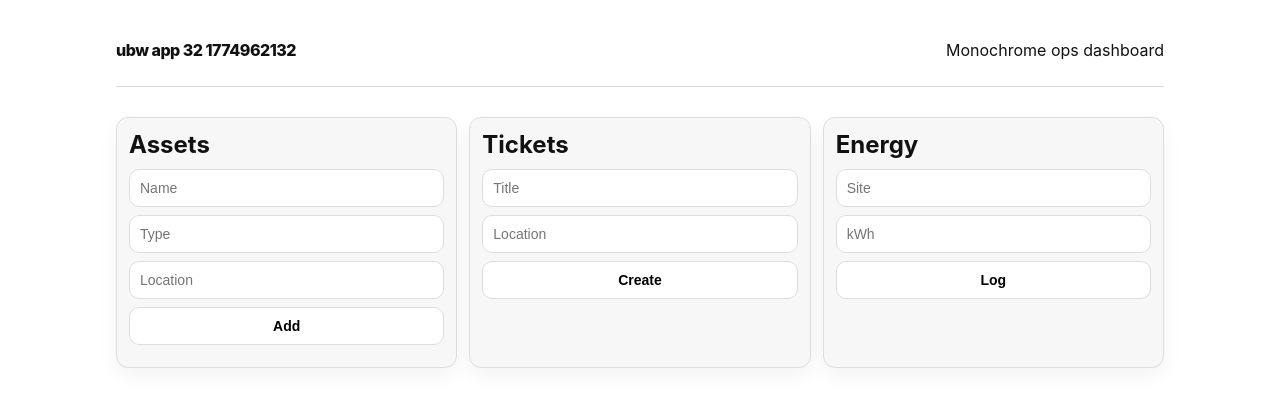
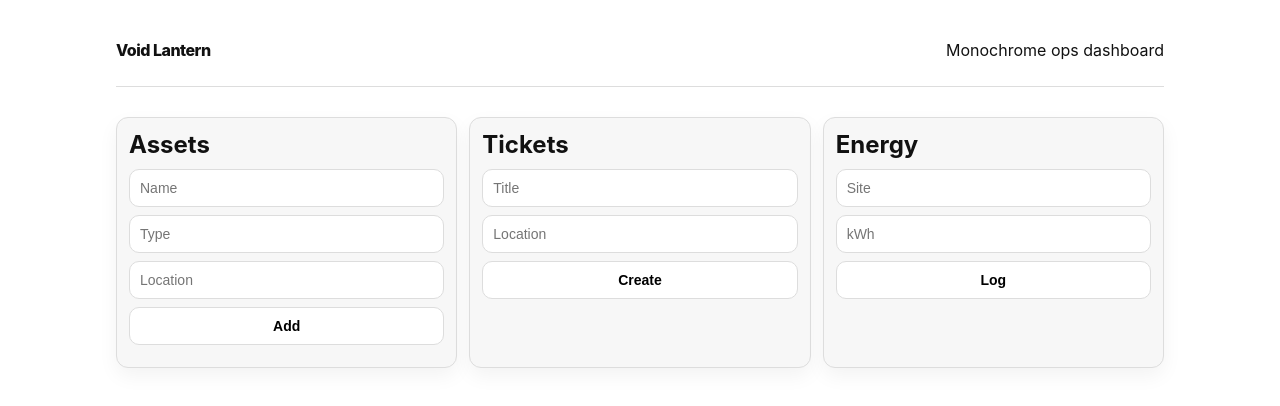
Before and after one commit to Ashutoshsingh20/bw-app-32-1774962132, a website: page public/index.html in a window 1280 px wide. Drawn offline with Linux system fonts and the light colour scheme; no server answers.

Commit message:
chore: brand app

```diff
--- a/public/index.html
+++ b/public/index.html
@@ -3,13 +3,13 @@
 <head>
   <meta charset="UTF-8" />
   <meta name="viewport" content="width=device-width, initial-scale=1.0" />
-  <title>ubw app 32 1774962132</title>
+  <title>Void Lantern</title>
   <link rel="stylesheet" href="/style.css" />
 </head>
 <body>
   <div class="shell">
     <header>
-      <div class="logo">ubw app 32 1774962132</div>
+      <div class="logo">Void Lantern</div>
       <p>Monochrome ops dashboard</p>
     </header>
     <section class="metrics" id="metrics"></section>
```
Also changed, not shown: package.json (+9 -3 lines), README.md.
